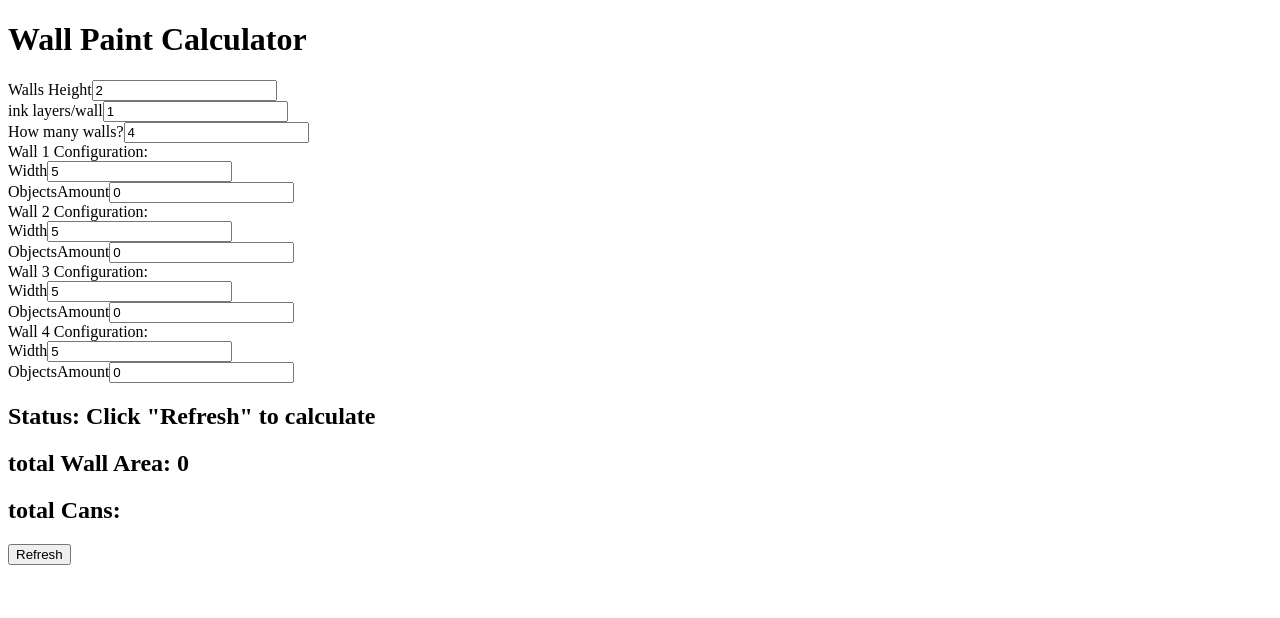
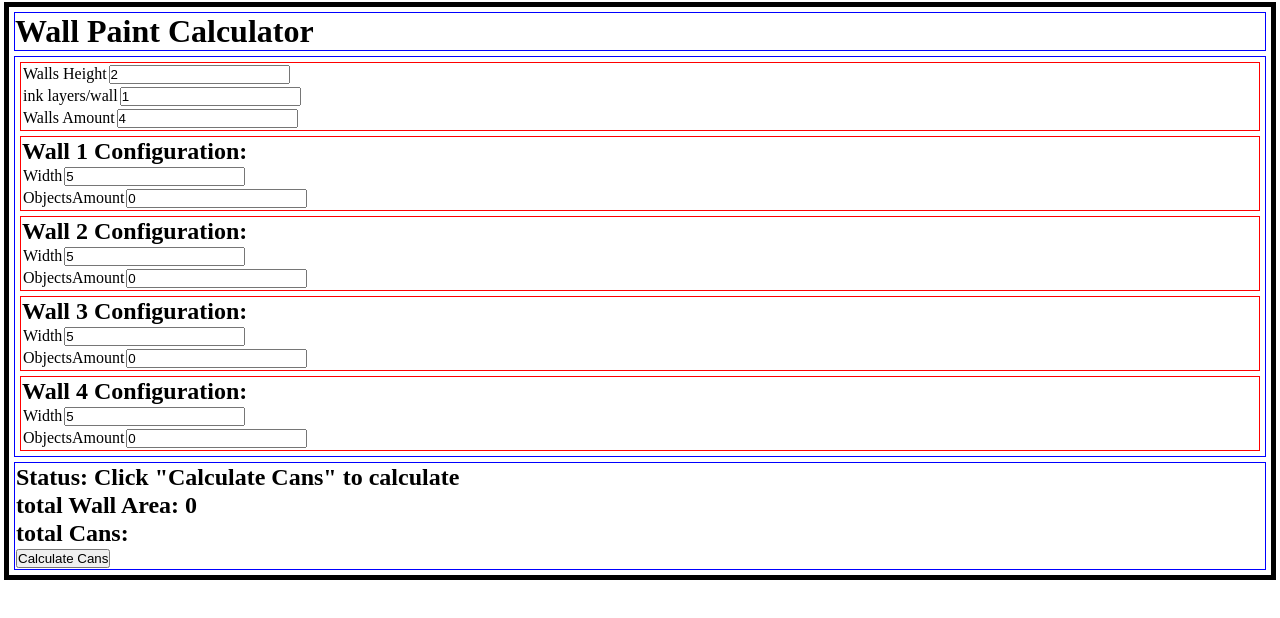
Before and after one commit to Vittor-Javidan/WallPaintCalculator_CodeChallenge_DigitalRepublic, a React (Create React App) app: page / in a window 1280 px wide. Shown: the top 618 px of the page. Built offline with nearby package versions, Linux system fonts and the light colour scheme.

Commit message:
Added basic css to debug better the app

```diff
--- a/src/Components/Output.js
+++ b/src/Components/Output.js
@@ -7,7 +7,7 @@ export default function Output() {
 
     const { walls } = useContext(AppContext)
 
-    const [status, setStatus] = useState('Click "Refresh" to calculate')
+    const [status, setStatus] = useState('Click "Calculate Cans" to calculate')
     const [totalWallArea, setTotalWallArea] = useState(0)
     const [neededCans, setTotalCans] = useState("")
 
@@ -27,7 +27,7 @@ export default function Output() {
                 className='Output-button'
                 onClick={()=>{feedbackUpdate(props)}}
             >
-                Refresh
+                Calculate Cans
             </button>
         </div>
     )
--- a/src/Components/Walls.js
+++ b/src/Components/Walls.js
@@ -7,9 +7,11 @@ export default function Walls() {
 
     return (
         <form className="Walls-form">
-            <WallsHeightInput />
-            <InkLayersInput />
-            <WallsAmountInput />
+            <div className="Walls-Inputs-div">
+                <WallsHeightInput />
+                <InkLayersInput />
+                <WallsAmountInput />
+            </div>
             <WallsArray />
         </form>
     )
--- a/src/Components/WallsComponents/WallConfig.js
+++ b/src/Components/WallsComponents/WallConfig.js
@@ -8,7 +8,7 @@ export default function WallConfig({ index }) {
 
     return (
         <div className="WallConfig-div">
-            <label className="WallConfig-label">{`Wall ${index + 1} Configuration: `}</label>
+            <h2 className="WallConfig-label">{`Wall ${index + 1} Configuration: `}</h2>
             <WidthInput index={index} />
             <ObjectsAmountInput index={index} />
             <ObjectsArray index={index} />
--- a/src/Components/WallsComponents/WallConfigComponents/ObjectConfig.js
+++ b/src/Components/WallsComponents/WallConfigComponents/ObjectConfig.js
@@ -5,7 +5,7 @@ import ObjectWidthInput from "./ObjectConfigComponents/ObjectWidthInput"
 export default function ObjectConfig({index_i, index_j}){
 
     return (
-        <div className="ObjectConfig">
+        <div className="ObjectConfig-div">
             <label className="ObjectConfig-label">{`Object ${index_j + 1} Configuration: `}</label>
             <ObjectNameInput index_i={index_i} index_j={index_j} />
             <ObjectWidthInput index_i={index_i} index_j={index_j} />
--- a/src/Components/WallsComponents/WallsAmountInput.js
+++ b/src/Components/WallsComponents/WallsAmountInput.js
@@ -43,7 +43,7 @@ export default function WallsAmountInput() {
     return (
         <div className="WallsAmountInput-div">
             <label className="WallsAmountInput-label">
-                How many walls?
+                Walls Amount
             </label>
             <input
                 className="WallsAmountInput-input"
--- /dev/null
+++ b/src/index.css
@@ -0,0 +1,39 @@
+* {
+    margin: 1px;
+    padding: 0;
+    box-sizing: border-box;
+}
+
+.App-div {
+    border: 5px solid black;
+}
+
+.App-h1 {
+    border: 1px solid blue;
+    margin: 5px;
+}
+
+.Walls-form {
+    border: 1px solid blue;
+    margin: 5px;
+}
+
+.Walls-Inputs-div {
+    border: 1px solid red;
+    margin: 5px;
+}
+
+.WallConfig-div {
+    border: 1px solid red;
+    margin: 5px;
+}
+
+.ObjectConfig-div {
+    border: 1px solid green;
+    margin: 5px;
+}
+
+.Output-div {
+    border: 1px solid blue;
+    margin: 5px;
+}
--- a/src/index.js
+++ b/src/index.js
@@ -1,6 +1,7 @@
 import React from 'react';
 import ReactDOM from 'react-dom/client';
 import App from './App';
+import "./index.css"
 
 const root = ReactDOM.createRoot(document.getElementById('root'));
 root.render(
```
